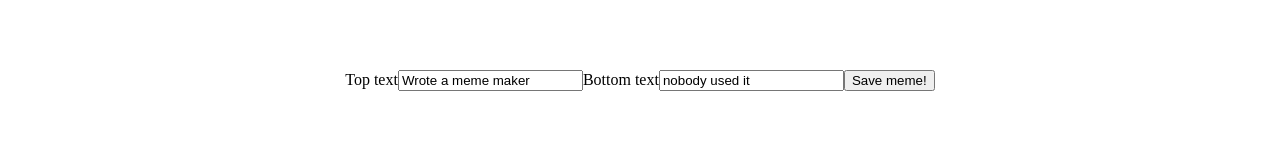
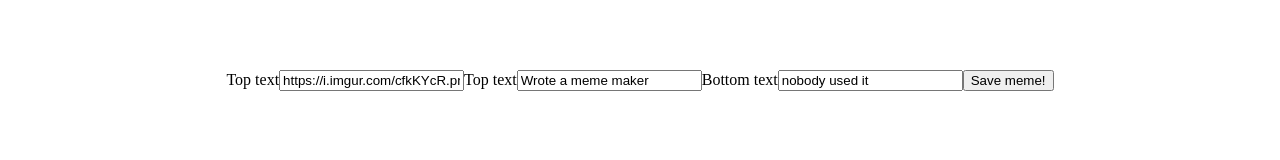
Before and after one commit to alchemy-fullstack-js-fall-2018/meme-generator, a React app: page / in a window 1280 px wide. Shown: the part 156-316 px from the top of the page. Built offline with nearby package versions, Linux system fonts and the light colour scheme.

Commit message:
able to modify image with input now

```diff
--- a/src/components/Memer.js
+++ b/src/components/Memer.js
@@ -19,24 +19,27 @@ export default class App extends Component {
 
   onChange = ({ target }) => {
     this.setState({ [target.name]: target.value });
-  }
+  };
 
   saveMeme = (event) => {
-
     event.preventDefault();
     domToImage.toPng(document.getElementById('meme'))
       .then(meme => fileSaver.saveAs(meme));
-
-  }
+  };
 
   render() {
 
     const { img, headerText, footerText } = this.state;
 
-
     return (
       <Fragment>
         <form onSubmit={this.saveMeme}>
+          <label htmlFor="img">Top text</label>
+          <input
+            name="img"
+            value={img}
+            onChange={this.onChange}
+          ></input>
           <label htmlFor="headerText">Top text</label>
           <input
             name="headerText"
```
